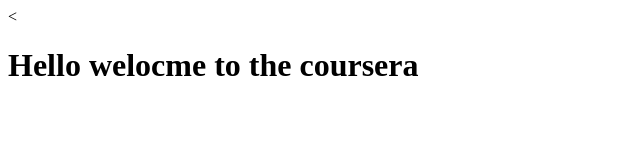
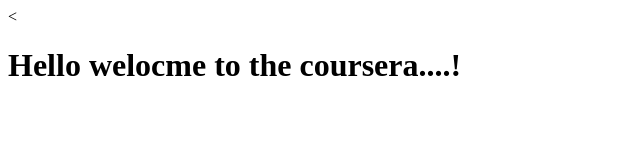
Before and after one commit to mamathauppal7/coursera-test, a plain HTML site: page index.html in a window 1280 px wide. Shown: the full height of the page, 0-640 px from the left. Drawn offline with Linux system fonts and the light colour scheme.

Commit message:
First web file.

```diff
--- a/index.html
+++ b/index.html
@@ -6,6 +6,6 @@
     <title>Hello</title>
   </head>
   <body>
-    <<h1>Hello welocme to the coursera</h1>
+    <<h1>Hello welocme to the coursera....!</h1>
   </body>
 </html>
```
